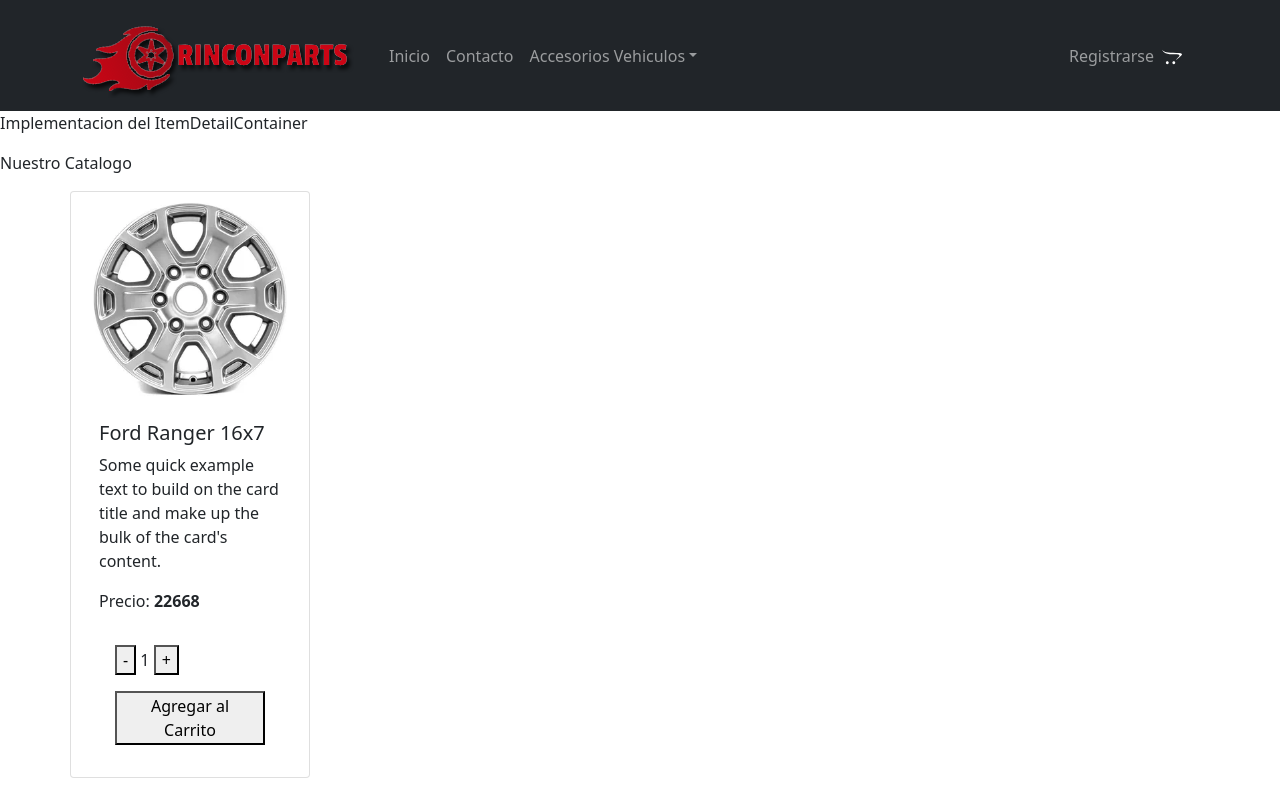
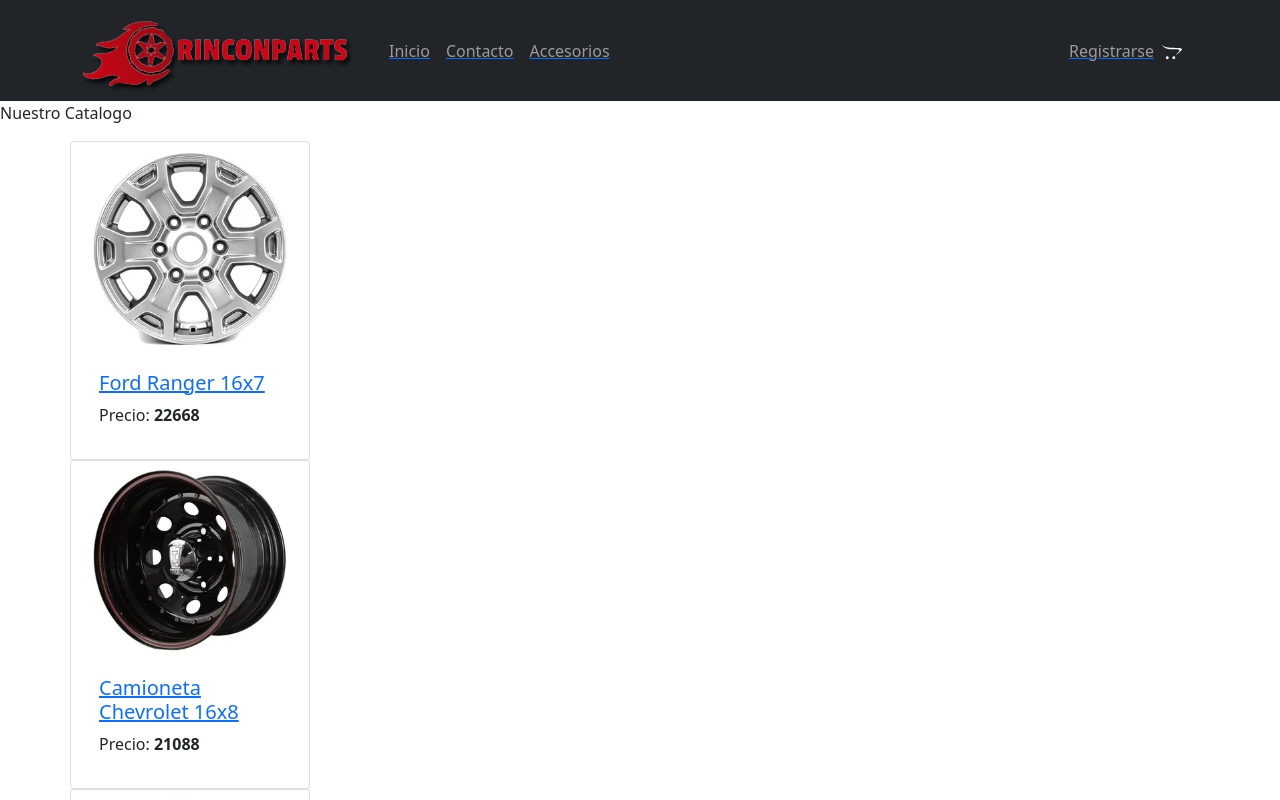
Before and after one commit to VenisArellano/ReactApp, a React (Create React App) app: page / in a window 1280 px wide. Shown: the top 800 px of the page. Built offline with nearby package versions, Linux system fonts and the light colour scheme.

Commit message:
sin terminar desafio clase 8 -Arellano

```diff
--- a/src/App.js
+++ b/src/App.js
@@ -1,23 +1,32 @@
-import Header from "./components/Header"
-import ItemListContainer from "./components/ItemListContainer"
-import ItemDetailContainer from "./components/ItemDetailContainer"
+import Header from "./components/Header";
+import ItemListContainer from "./components/ItemListContainer";
+import ItemDetailContainer from "./components/ItemDetailContainer";
 import 'bootstrap/dist/css/bootstrap.min.css';
+import {BrowserRouter, Route, Switch} from "react-router-dom";
 
 const App = () => {
 
     const greeting = "Nuestro Catalogo"
 
     return(
-        <>
-            <body>
-                <Header/>
-                {/*<ItemListContainer informacion={greeting}/>*/}
+        <BrowserRouter>
+            <Header/>
 
-                <p>Implementacion del ItemDetailContainer</p>
+            <Switch>
+                <Route path="/" exact>
+                    <ItemListContainer informacion={greeting}/>
+                </Route>
 
-                <ItemDetailContainer informacion={greeting}/>
-            </body>
-        </>
+                <Route path="/categoria/:id">
+                    <ItemListContainer informacion={greeting}/>
+                </Route>
+
+                <Route path="/item/:id">
+                    <ItemDetailContainer/>
+                </Route>
+            </Switch>
+
+        </BrowserRouter>
     )
 }
 
--- a/src/components/CartWidget.js
+++ b/src/components/CartWidget.js
@@ -1,8 +1,7 @@
 import Navbar from "react-bootstrap/Navbar";
-import Container from "react-bootstrap/Container";
 import {FaOpencart} from "react-icons/fa";
 
-{/* Boton del Carrito */}
+/* Boton del Carrito */
 
 const CartWidget = () => {
 
--- a/src/components/Header.js
+++ b/src/components/Header.js
@@ -1,6 +1,6 @@
 import NavBar from "./NavBar";
 
-{/* Header de la Pagina */}
+/* Header de la Pagina */
 
 const Header = () => {
 
--- a/src/components/Item.js
+++ b/src/components/Item.js
@@ -1,35 +1,25 @@
 import Card from "react-bootstrap/Card";
-import ItemCount from "./ItemCount";
-import Container from "react-bootstrap/Container";
-import Row from "react-bootstrap/Row";
+import {Link} from "react-router-dom";
+
 
 
 const Item = ({producto}) => {
 
-    const onAdd = (cantidad) => {
-        console.log(cantidad)
-    }
-
     return (
 
-        <>
-            <Container>
-                <Row>
+                <div className="container">
+                    <div className="row">
                         <Card style={{ width: '15rem'}}>
                             <Card.Img src={producto.img} />
                             <Card.Body>
+                                <Link to={`/item/${producto.id}`}>
                                     <Card.Title>{producto.nombre}</Card.Title>
-                            <Card.Text>
-                            Some quick example text to build on the card title and make up the bulk of
-                            the card's content.
-                            </Card.Text>
+                                </Link>
                                 <p> Precio: <strong>{producto.precio}</strong></p>
-                            <ItemCount stock={20} initial={1} onAdd={onAdd}/>
                             </Card.Body>
                         </Card>
-                </Row>
-            </Container>
-        </>
+                    </div>
+                </div>
     )
 };
 
--- a/src/components/ItemCount.js
+++ b/src/components/ItemCount.js
@@ -2,7 +2,7 @@
 import Card from "react-bootstrap/Card";
 
 
-{/* Componente que suma y resta la cantidad del item */}
+/* Componente que suma y resta la cantidad del item */
 
 const ItemCount = ({stock, initial, onAdd}) => {
 
--- a/src/components/ItemDetail.js
+++ b/src/components/ItemDetail.js
@@ -1,10 +1,8 @@
 import Card from "react-bootstrap/Card";
 import ItemCount from "./ItemCount";
-import Container from "react-bootstrap/Container";
-import Row from "react-bootstrap/Row";
 
 
-const ItemDetail = ({productos}) => {
+const ItemDetail = ({items}) => {
 
     const onAdd = (cantidad) => {
         console.log(cantidad)
@@ -12,24 +10,23 @@
 
     return (
 
-        <>
-            <Container>
-                <Row>
+            <div className="container">
+                <div className="row">
                     <Card style={{ width: '15rem'}}>
-                        <Card.Img src={productos.img} />
+                        <Card.Img src={items.img} alt=" "/>
                         <Card.Body>
-                            <Card.Title>{productos.nombre}</Card.Title>
+                            <Card.Title>{items.nombre}</Card.Title>
                             <Card.Text>
                             Some quick example text to build on the card title and make up the bulk of
                             the card's content.
                             </Card.Text>
-                            <p> Precio: <strong>{productos.precio}</strong></p>
+                            <p> Precio: <strong>{items.precio}</strong></p>
                             <ItemCount stock={20} initial={1} onAdd={onAdd}/>
                         </Card.Body>
                     </Card>
-                </Row>
-            </Container>
-        </>
+                </div>
+            </div>
+
     )
 };
 
--- a/src/components/ItemDetailContainer.js
+++ b/src/components/ItemDetailContainer.js
@@ -1,36 +1,31 @@
 import {useEffect, useState} from "react";
 import {stock} from "./stockProductos";
 import ItemDetail from "./ItemDetail";
+import {useParams} from "react-router-dom";
 
+/* Contenido de la Pagina */
 
+const ItemDetailContainer = () => {
 
-{/* Contenido de la Pagina */}
-
-const ItemDetailContainer = ({informacion}) => {
-
-    const [productos,setProductos] = useState([]);
-    const producto1 = stock[0];
+    const [items,setItems] = useState([]);
+    const params = useParams();
 
     useEffect(() => {
-        const getItems = new Promise ((res) => {
+        const getItems = new Promise ((resolve, reject) => {
             setTimeout(() => {
-                res(producto1)
+                resolve(stock.find(producto=>producto.id == params.id))
             }, 2000)
         })
 
         getItems.then((detalle) => {
             console.log("Actualizo el detalle");
-            setProductos(detalle)
+            setItems(detalle)
         })
-    }, [])
+    }, [params.id])
 
     return(
         <>
-            <p>{informacion}</p>
-            {/*<ItemList productos={productos}/>*/}
-
-            <ItemDetail productos={productos}/>
-
+            <ItemDetail items={items}/>
         </>
     )
 }
--- a/src/components/ItemList.js
+++ b/src/components/ItemList.js
@@ -1,13 +1,13 @@
 import Item from "./Item"
 
 const ItemList = ({productos}) => {
-  console.log(productos)
+
   return (
-    <ul>
+    <div>
         {productos.map(producto=>{
-          return <Item producto={producto}/>
+          return <Item key={producto.id} producto={producto}/>
         })}
-    </ul>
+    </div>
   )
 }
 
--- a/src/components/ItemListContainer.js
+++ b/src/components/ItemListContainer.js
@@ -1,25 +1,31 @@
 import {useEffect, useState} from "react";
 import {stock} from "./stockProductos";
 import ItemList from "./ItemList"
+import {useParams} from "react-router-dom";
 
-{/* Contenido de la Pagina */}
+/* Contenido de la Pagina */
 
 const ItemListContainer = ({informacion}) => {
 
-    // integrando productos //
-    const [productos,setProductos] = useState([])
+    const [productos,setProductos] = useState([]);
+    const params = useParams();
 
-    useEffect(()=>{
+    useEffect(() => {
 
       const promise = new Promise((resolve,reject)=>{
-        setTimeout(()=>{
-          resolve(productos)
+        setTimeout(() => {
+          if(params.id){
+            resolve(stock.filter(producto=>producto.id == params.id))
+          }
+          else {
+            resolve(stock)
+          }
         },2000)
       })
 
       promise.then((productos)=>setProductos(stock))
 
-    },[])
+    },[params.id])
 
     return(
         <>
--- a/src/components/NavBar.js
+++ b/src/components/NavBar.js
@@ -1,11 +1,11 @@
 import Navbar from "react-bootstrap/Navbar";
-import NavDropdown from "react-bootstrap/NavDropdown";
 import Container from "react-bootstrap/Container";
 import Nav from "react-bootstrap/Nav";
 import rinconparts from "./img/logo/rinconparts.png";
 import CartWidget from "./CartWidget";
+import {Link} from "react-router-dom";
 
-{/* Barra de Navegacion */}
+/* Barra de Navegacion */
 
 const NavBar = () => {
 
@@ -13,27 +13,32 @@
         <>
             <Navbar collapseOnSelect expand="lg" bg="dark" variant="dark">
                 <Container>
-                    <Navbar.Brand href="#home">
-                        <img src={rinconparts}/>
-                    </Navbar.Brand>
+                    <Link to="/">
+                        <Navbar.Brand>
+                            <img src={rinconparts} alt=" "/>
+                        </Navbar.Brand>
+                    </Link>
                     <Navbar.Toggle aria-controls="responsive-navbar-nav" />
                     <Navbar.Collapse id="responsive-navbar-nav">
                         <Nav className="me-auto">
-                            <Nav.Link href="#inicio">Inicio</Nav.Link>
-                            <Nav.Link href="#contacto">Contacto</Nav.Link>
-                            <NavDropdown title="Accesorios Vehiculos" id="collasible-nav-dropdown">
-                                <NavDropdown.Item href="#motor">Motor</NavDropdown.Item>
-                                <NavDropdown.Divider />
-                                <NavDropdown.Item href="#suspension">Suspensiòn y Direcciòn</NavDropdown.Item>
-                                <NavDropdown.Divider />
-                                <NavDropdown.Item href="#iluminacion">Iluminaciòn</NavDropdown.Item>
-                                <NavDropdown.Divider />
-                                <NavDropdown.Item href="#neumaticos">Neumàticos</NavDropdown.Item>
-                            </NavDropdown>
+
+                            <Link to="/">
+                                <Nav.Link>Inicio</Nav.Link>
+                            </Link>
+
+                            <Link to="/contacto">
+                                <Nav.Link>Contacto</Nav.Link>
+                            </Link>
+
+                            <Link to="/accesorios/categoria/1">
+                                <Nav.Link>Accesorios</Nav.Link>
+                            </Link>
                         </Nav>
 
                         <Nav>
-                            <Nav.Link href="#registrarse">Registrarse</Nav.Link>
+                            <Link to="/registrarse">
+                                <Nav.Link>Registrarse</Nav.Link>
+                            </Link>
                         </Nav>
                         <CartWidget/>
                     </Navbar.Collapse>
--- a/src/components/stockProductos.js
+++ b/src/components/stockProductos.js
@@ -1,12 +1,12 @@
 export const stock = [
-    {id: 1, nombre: "Ford Ranger 16x7", tipo: "Llantas", unidad: "Precio x unidad", precio: 22668, img: "img/productos/llantas/fordranger.jpg"},
-    {id: 2, nombre: "Camioneta Chevrolet 16x8", tipo: "Llantas", unidad: "Precio x unidad", precio: 21088, img: "img/productos/llantas/camioneta.jpg"},
-    {id: 3, nombre: "Renault Captur R17", tipo: "Llantas", unidad: "Precio x unidad", precio: 28528, img: "img/productos/llantas/captur.jpg"},
-    {id: 4, nombre: "Citroen Cactus R17", tipo: "Llantas", unidad: "Precio x unidad", precio: 35990, img: "img/productos/llantas/cactus.jpg"},
-    {id: 5, nombre: "Llanta Deportivas R13", tipo: "Llantas", unidad: "Precio x unidad", precio: 8801, img: "img/productos/llantas/deportivas.jpg"},
-    {id: 6, nombre: "Llanta Flowfactor R18", tipo: "Llantas", unidad: "Precio x unidad", precio: 19800, img: "img/productos/llantas/flowfactor.jpg"},
-    {id: 7, nombre: "Peugeot 208 R16", tipo: "Llantas", unidad: "Precio x unidad", precio: 22000, img: "img/productos/llantas/peugeot208.jpg"},
-    {id: 8, nombre: "Ford Focus R17", tipo: "Llantas", unidad: "Precio x unidad", precio: 22794, img: "img/productos/llantas/focus.jpg"},
-    {id: 9, nombre: "Ford Fiesta R16", tipo: "Llantas", unidad: "Precio x unidad", precio: 24960, img: "img/productos/llantas/fiesta.jpg"},
-    {id: 10, nombre: "Renault Megane R17", tipo: "Llantas", unidad: "Precio x unidad", precio: 39999, img: "img/productos/llantas/megane.jpg"}
+    {id: 1, nombre: "Ford Ranger 16x7", categoria: "1", tipo: "Llantas", unidad: "Precio x unidad", precio: 22668, img: "img/productos/llantas/fordranger.jpg"},
+    {id: 2, nombre: "Camioneta Chevrolet 16x8", categoria: "1", tipo: "Llantas", unidad: "Precio x unidad", precio: 21088, img: "img/productos/llantas/camioneta.jpg"},
+    {id: 3, nombre: "Renault Captur R17", categoria: "1", tipo: "Llantas", unidad: "Precio x unidad", precio: 28528, img: "img/productos/llantas/captur.jpg"},
+    {id: 4, nombre: "Citroen Cactus R17", categoria: "1", tipo: "Llantas", unidad: "Precio x unidad", precio: 35990, img: "img/productos/llantas/cactus.jpg"},
+    {id: 5, nombre: "Llanta Deportivas R13", categoria: "1", tipo: "Llantas", unidad: "Precio x unidad", precio: 8801, img: "img/productos/llantas/deportivas.jpg"},
+    {id: 6, nombre: "Llanta Flowfactor R18", categoria: "1", tipo: "Llantas", unidad: "Precio x unidad", precio: 19800, img: "img/productos/llantas/flowfactor.jpg"},
+    {id: 7, nombre: "Peugeot 208 R16", categoria: "1", tipo: "Llantas", unidad: "Precio x unidad", precio: 22000, img: "img/productos/llantas/peugeot208.jpg"},
+    {id: 8, nombre: "Ford Focus R17", categoria: "1", tipo: "Llantas", unidad: "Precio x unidad", precio: 22794, img: "img/productos/llantas/focus.jpg"},
+    {id: 9, nombre: "Ford Fiesta R16", categoria: "1", tipo: "Llantas", unidad: "Precio x unidad", precio: 24960, img: "img/productos/llantas/fiesta.jpg"},
+    {id: 10, nombre: "Renault Megane R17", categoria: "1", tipo: "Llantas", unidad: "Precio x unidad", precio: 39999, img: "img/productos/llantas/megane.jpg"}
   ];
```
Lines whose indentation alone changed are shown as unchanged.
